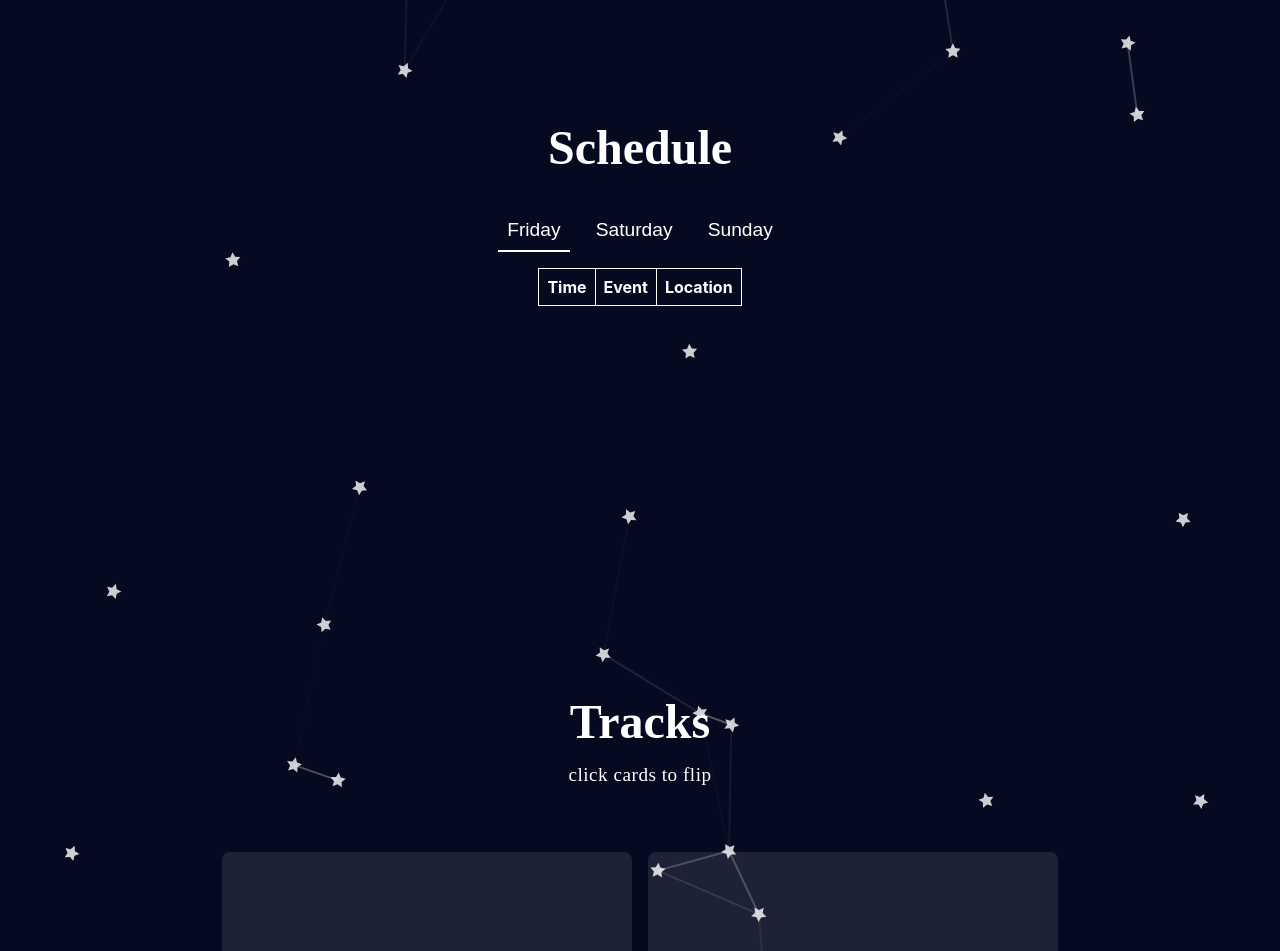
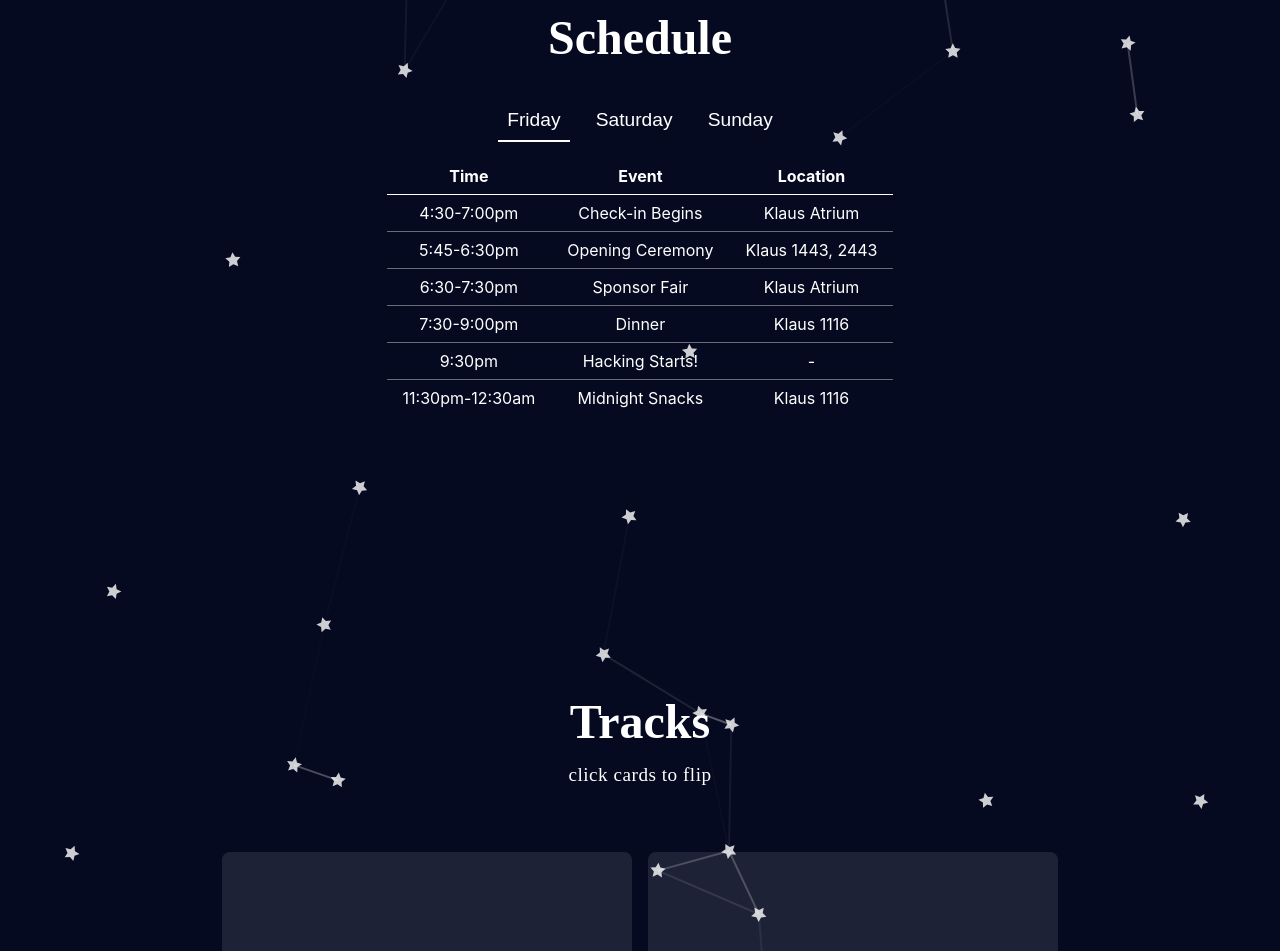
Before and after one commit to DataScience-GT/hacklytics-website-2023, a React (Create React App) app in the folder client/: page / in a window 1280 px wide. Shown: the part 3472-4423 px from the top of the page. Built offline with nearby package versions, Linux system fonts and the light colour scheme; a web font is replaced by a local one.

Commit message:
schedule

```diff
--- a/client/src/Components/EventScheduleSection/EventScheduleSection.css
+++ b/client/src/Components/EventScheduleSection/EventScheduleSection.css
@@ -52,31 +52,22 @@
 
 .schedule-table {
   border-collapse: collapse;
-  border: 1px solid #fff;
 }
 
-.schedule-table td,
-.schedule-table th {
-  padding: 0.5em;
-}
-
-.schedule-table tr {
+.schedule-table thead > tr {
   border-bottom: 1px solid #fff;
 }
 
-.schedule-table th {
-  border-right: 1px solid #fff;
+.schedule-table tbody tr {
+  border-bottom: 1px solid rgba(255, 255, 255, 0.4);
 }
 
-.schedule-table tr:last-child {
+.schedule-table tbody tr:last-child {
   border-bottom: none;
 }
 
-.schedule-table th:last-child {
-  border-right: none;
-}
-
-.schedule-table td:last-child {
-  border-right: none;
+.schedule-table th,
+.schedule-table td {
+  padding: 0.5em 1em;
 }
 /*# sourceMappingURL=EventScheduleSection.css.map */
--- a/client/src/Components/EventScheduleSection/EventScheduleSection.scss
+++ b/client/src/Components/EventScheduleSection/EventScheduleSection.scss
@@ -37,29 +37,17 @@
 .schedule-table {
   // add borders to cells
   border-collapse: collapse;
-  border: 1px solid #fff;
-  // add padding to cells
-  td,
-  th {
-    padding: 0.5em;
-  }
-  // add borders to rows
-  tr {
+  thead > tr {
     border-bottom: 1px solid #fff;
   }
-  // add borders to columns
-  th {
-    border-right: 1px solid #fff;
+  tbody tr {
+    border-bottom: 1px solid rgba($color: #fff, $alpha: 0.4);
+    &:last-child {
+      border-bottom: none;
+    }
   }
-  // remove borders from last row
-  tr:last-child {
-    border-bottom: none;
-  }
-  // remove borders from last column
-  th:last-child {
-    border-right: none;
-  }
-  td:last-child {
-    border-right: none;
+  th,
+  td {
+    padding: 0.5em 1em;
   }
 }
--- a/client/src/Components/EventScheduleSection/index.js
+++ b/client/src/Components/EventScheduleSection/index.js
@@ -41,6 +41,115 @@ const EventScheduleSection = (params) => {
               <th>Location</th>
             </tr>
           </thead>
+          <tbody>
+            {day === 1 ? (
+              <>
+                <tr>
+                  <td>4:30-7:00pm</td>
+                  <td>Check-in Begins</td>
+                  <td>Klaus Atrium</td>
+                </tr>
+                <tr>
+                  <td>5:45-6:30pm</td>
+                  <td>Opening Ceremony</td>
+                  <td>Klaus 1443, 2443</td>
+                </tr>
+                <tr>
+                  <td>6:30-7:30pm</td>
+                  <td>Sponsor Fair</td>
+                  <td>Klaus Atrium</td>
+                </tr>
+                <tr>
+                  <td>7:30-9:00pm</td>
+                  <td>Dinner</td>
+                  <td>Klaus 1116</td>
+                </tr>
+                <tr>
+                  <td>9:30pm</td>
+                  <td>Hacking Starts!</td>
+                  <td>-</td>
+                </tr>
+                <tr>
+                  <td>11:30pm-12:30am</td>
+                  <td>Midnight Snacks</td>
+                  <td>Klaus 1116</td>
+                </tr>
+              </>
+            ) : null}
+            {day === 2 ? (
+              <>
+                <tr>
+                  <td>9:00-11:00am</td>
+                  <td>Breakfast</td>
+                  <td>Klaus 1116</td>
+                </tr>
+                <tr>
+                  <td>10:00-11:45am</td>
+                  <td>Amazon AWS Workshop</td>
+                  <td>Klaus 1443</td>
+                </tr>
+                <tr>
+                  <td>12:00-1:00pm</td>
+                  <td>NSA Tech Talk</td>
+                  <td>Klaus 1443</td>
+                </tr>
+                <tr>
+                  <td>1:00-3:00pm</td>
+                  <td>Lunch</td>
+                  <td>Klaus 1116</td>
+                </tr>
+                <tr>
+                  <td>2:00-3:00pm</td>
+                  <td>CREATE X Workshop</td>
+                  <td>Klaus 1447</td>
+                </tr>
+                <tr>
+                  <td>4:00-5:00pm</td>
+                  <td>Millenium Management Workshop</td>
+                  <td>Klaus 1443</td>
+                </tr>
+                <tr>
+                  <td>7:00-9:00pm</td>
+                  <td>Dinner</td>
+                  <td>Klaus 1116</td>
+                </tr>
+                <tr>
+                  <td>11:30pm-12:30am</td>
+                  <td>Midnight Snacks</td>
+                  <td>Klaus 1116</td>
+                </tr>
+              </>
+            ) : null}
+            {day === 3 ? (
+              <>
+                <tr>
+                  <td>9:30am</td>
+                  <td>Hacking Stops!</td>
+                  <td>-</td>
+                </tr>
+                <tr>
+                  <td>10:00-11:30am</td>
+                  <td>Breakfast</td>
+                  <td>Klaus 1116</td>
+                </tr>
+                <tr>
+                  <td>12:00-2:00pm</td>
+                  <td>Judging Round 1</td>
+                  <td>Klaus Atrium + Online</td>
+                </tr>
+                <tr>
+                  <td>2:30-4:00pm</td>
+                  <td>Judging Round 2</td>
+                  <td>Online</td>
+                </tr>
+                <tr>
+                  <td>4:30-5:30pm</td>
+                  <td>Closing Ceremony</td>
+                  <td>Klaus 1443, 2443</td>
+                </tr>
+              </>
+            ) : null}
+          </tbody>
         </table>
       </div>
     </div>
```
Also changed, not shown: 1 other file (tests, documents, lock files or other folders).
